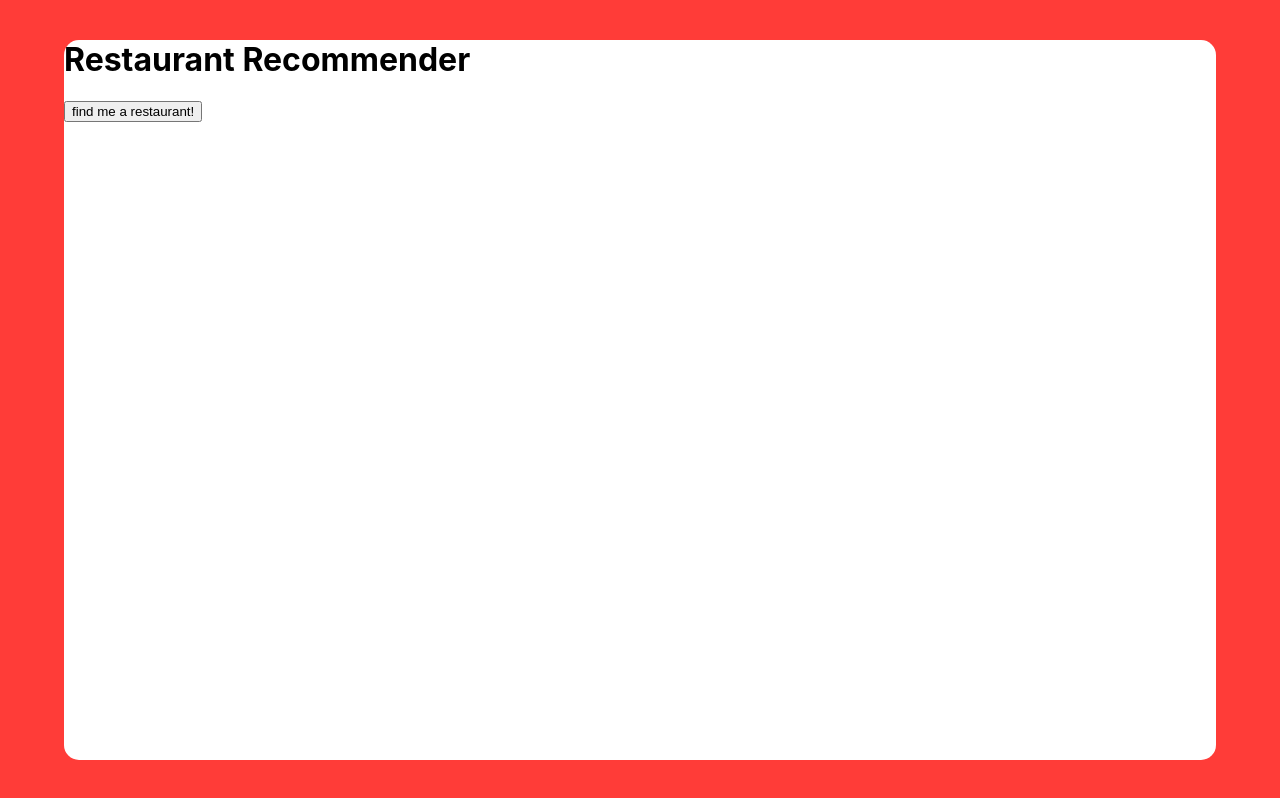
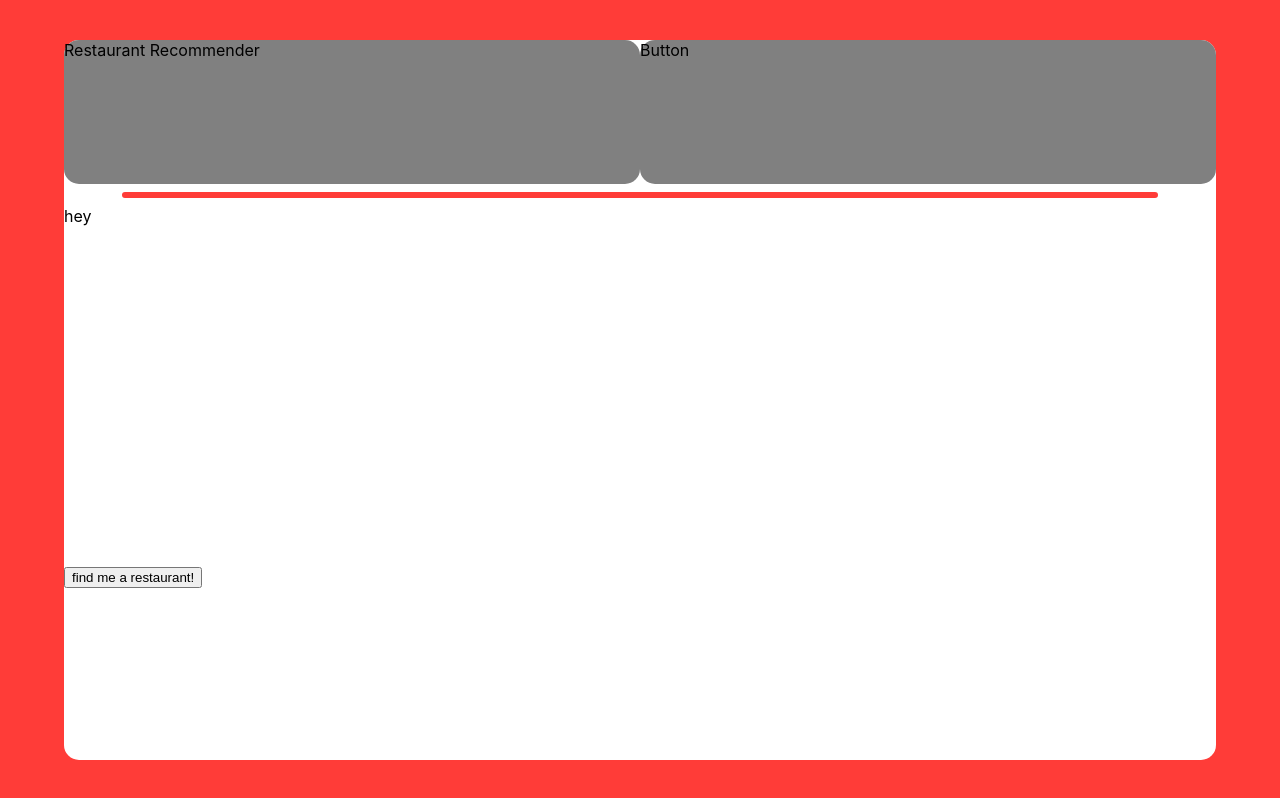
Before and after one commit to nameistao/Restaurant_Recommender_V3, a Next.js app: page / in a window 1280 px wide. Built offline with nearby package versions, Linux system fonts and the light colour scheme.

Commit message:
add more sections for header and img slide

```diff
--- /dev/null
+++ b/components/Header.tsx
@@ -0,0 +1,27 @@
+import styled from "styled-components";
+
+const StyledHeader = styled.header`
+  width: 100%;
+  height: 20%;
+  border-radius: 15px;
+  display: flex;
+  flex-direction: row;
+`;
+
+const StyledSection = styled.div`
+  height: 100%;
+  width: 50%;
+  background: grey;
+  border-radius: 15px;
+`;
+
+const Header = () => {
+  return (
+    <StyledHeader>
+      <StyledSection>Restaurant Recommender</StyledSection>
+      <StyledSection>Button</StyledSection>
+    </StyledHeader>
+  );
+};
+
+export default Header;
--- a/components/Main.tsx
+++ b/components/Main.tsx
@@ -1,4 +1,6 @@
 import styled from "styled-components";
+import Header from "components/Header";
+import Slides from "components/Slides";
 
 const StyledMain = styled.main`
   width: 90vw;
@@ -8,10 +10,18 @@ const StyledMain = styled.main`
   border-radius: 15px;
 `;
 
+const StyledHR = styled.hr`
+  border: 3px solid #ff3c38;
+  border-radius: 15px;
+  width: 90%;
+`;
+
 const Main = () => {
   return (
     <StyledMain>
-      <h1>Restaurant Recommender</h1>
+      <Header />
+      <StyledHR />
+      <Slides />
       <button>find me a restaurant!</button>
     </StyledMain>
   );
--- /dev/null
+++ b/components/Slides.tsx
@@ -0,0 +1,12 @@
+import styled from "styled-components";
+
+const StyledSlides = styled.div`
+  width: 50%;
+  height: 50%;
+`;
+
+const Slides = () => {
+  return <StyledSlides>hey</StyledSlides>;
+};
+
+export default Slides;
```
